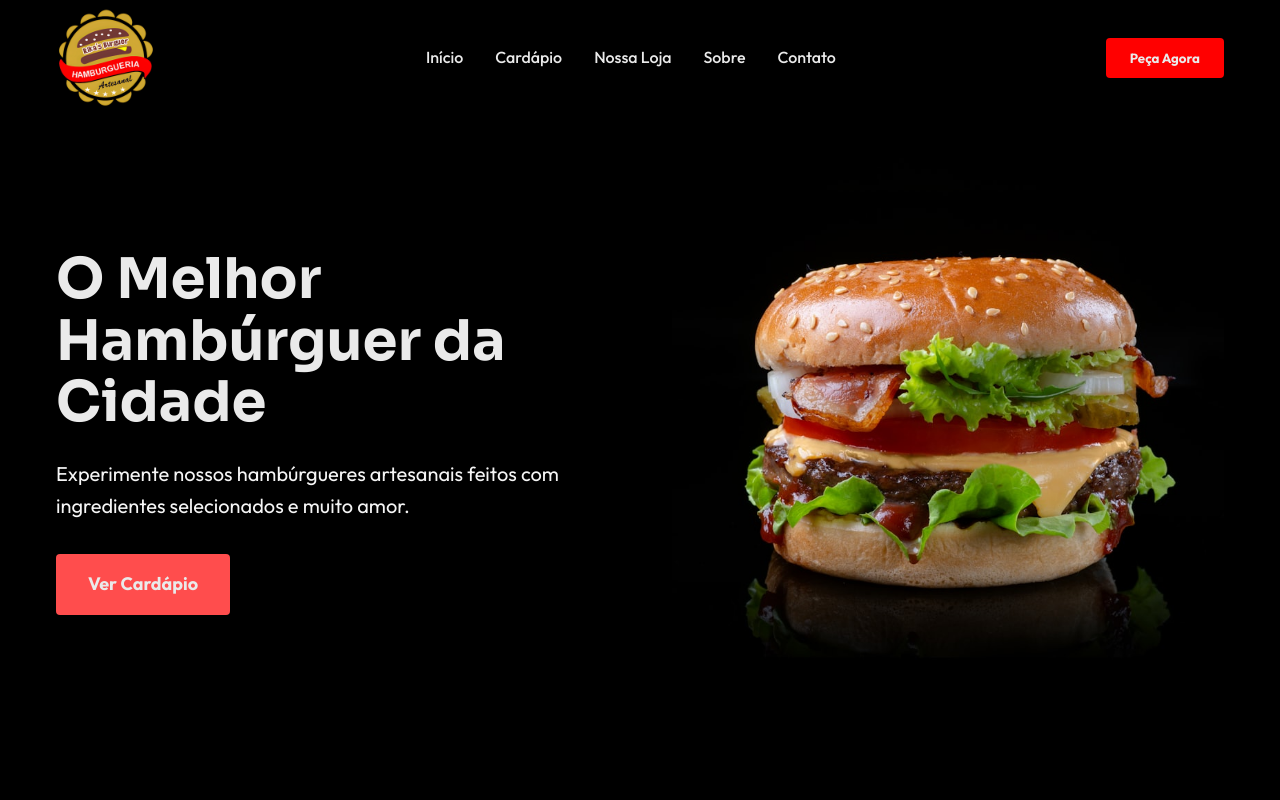
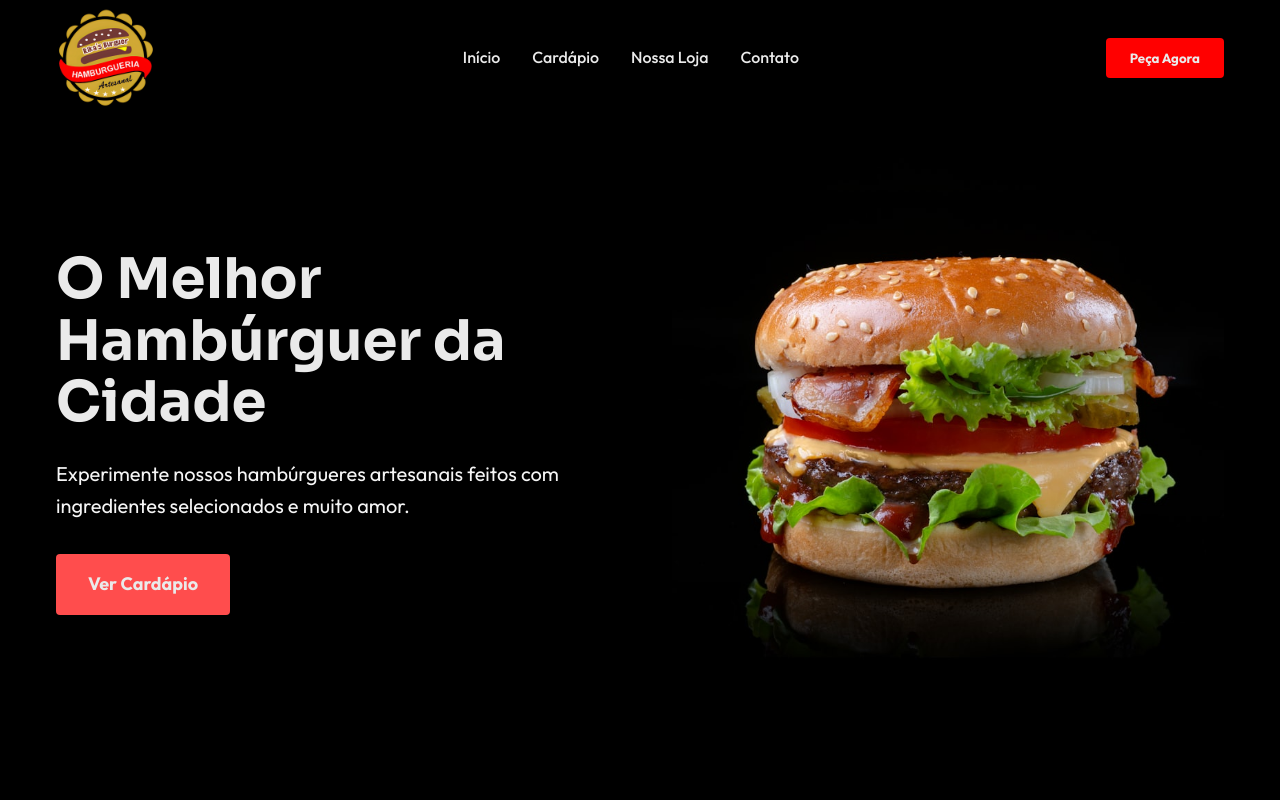
Before and after one commit to GustavoDias-Code/rikas-burguer, a React (Create React App) app: page / in a window 1280 px wide. Shown: the top 800 px of the page. Built offline with nearby package versions, Linux system fonts and the light colour scheme.

Commit message:
sobre inativar

```diff
--- a/src/components/Header/index.tsx
+++ b/src/components/Header/index.tsx
@@ -20,7 +20,7 @@ export const Header: React.FC = () => {
             <li><Link to="/">Início</Link></li>
             <li><Link to="/cardapio">Cardápio</Link></li>
             <li><Link to="/lojas">Nossa Loja</Link></li>
-            <li><Link to="/sobre">Sobre</Link></li>
+           {/* <li><Link to="/sobre">Sobre</Link></li>*/}
             <li><Link to="/contato">Contato</Link></li>
           </ul>
         </Nav>
--- a/src/components/MobileMenu/index.tsx
+++ b/src/components/MobileMenu/index.tsx
@@ -52,9 +52,9 @@ export function MobileMenu() {
                 <Link to="/lojas" onClick={closeMenu}>
                   Nossa Loja
                 </Link>
-                <Link to="/sobre" onClick={closeMenu}>
+                {/* <Link to="/sobre" onClick={closeMenu}>
                   Sobre
-                </Link>
+                </Link>*/}
                 <Link to="/contato" onClick={closeMenu}>
                   Contato
                 </Link>
```
